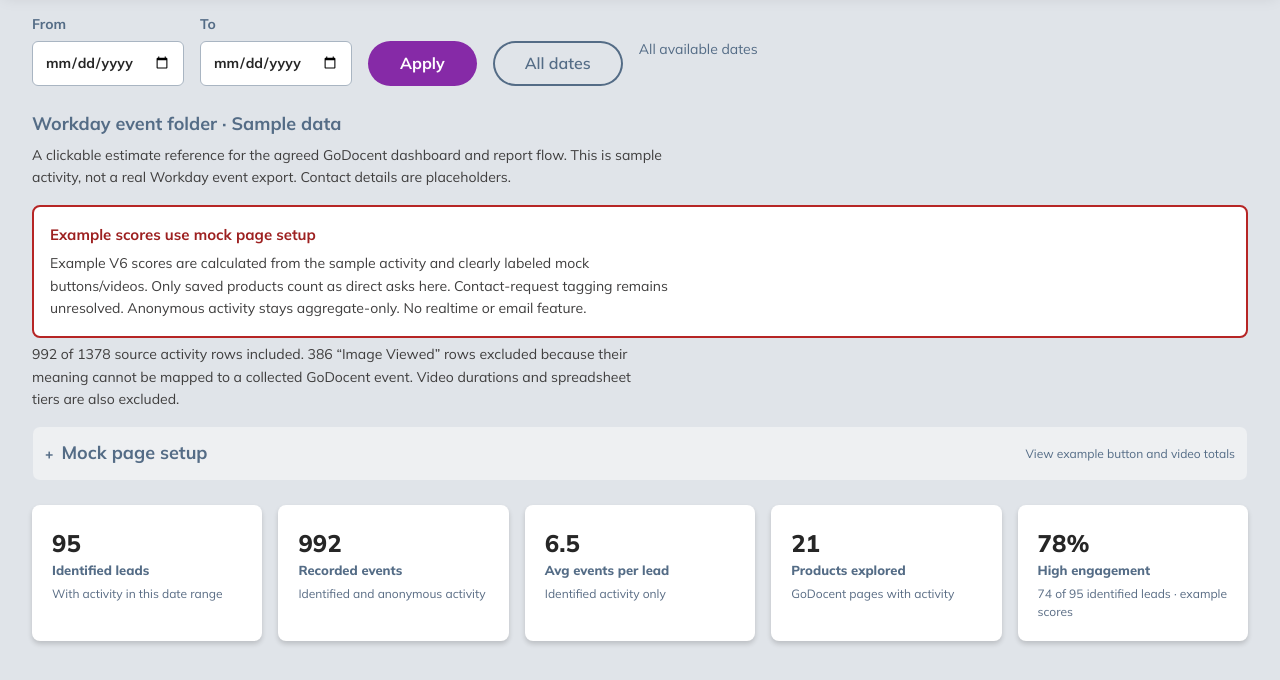
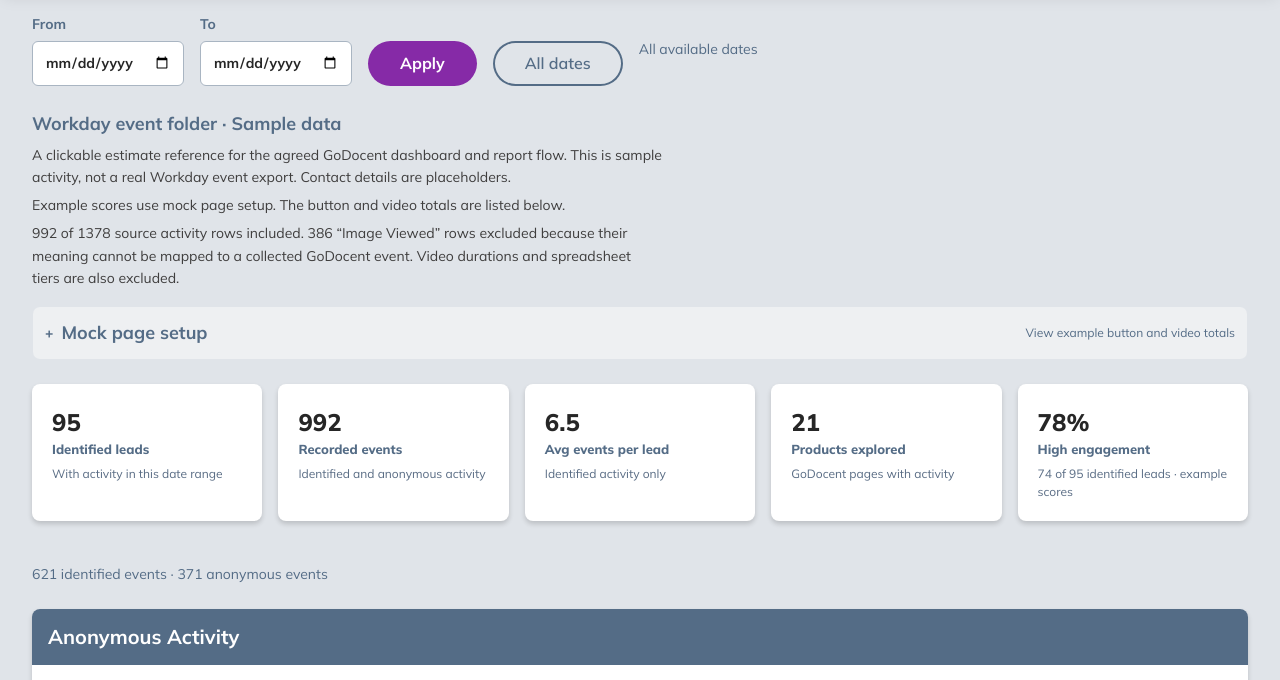
Before and after one commit to jessehall/godocent-dashboard-demo, a plain HTML site: page workday/index.html in a window 1280 px wide. Shown: the part 112-792 px from the top of the page. Drawn offline with Linux system fonts and the light colour scheme.

Commit message:
Remove standalone review callouts from demo

```diff
--- a/workday/index.html
+++ b/workday/index.html
@@ -684,9 +684,6 @@ button:disabled { cursor: default; }
 .workday-date-filter input,.workday-profile-filters input,.workday-profile-filters select{font:inherit;color:var(--godo-gray-1);background:white;border:1px solid var(--godo-gray-7);border-radius:.375rem;min-height:2.8125rem;padding:.5rem .75rem;max-width:100%}
 .workday-profile-filters select{appearance:auto;padding-right:2rem}
 .workday-date-status{align-self:center;color:var(--godo-gray-3);font-size:.875rem}
-.workday-scope-note{border:2px solid #b62525;border-radius:var(--panel-radius);background:white;padding:1rem;margin-top:1rem}
-#workday-app .workday-scope-note strong{font-size:.9375rem;color:#9d2020}
-.workday-scope-note p{font-size:.875rem}
 .workday-pending-metric{outline:2px solid #b62525;outline-offset:0}
 .workday-pending-metric .metric-value{font-size:1.5rem}
 .workday-score-badge{padding:.25rem .5rem;border:1px solid #b62525;border-radius:9999px;color:#9d2020;font-size:.6875rem;font-weight:800;white-space:nowrap}
@@ -738,9 +735,6 @@ button:disabled { cursor: default; }
 .workday-history time{font-size:.75rem;white-space:nowrap;color:var(--godo-gray-3)}
 .workday-product-history{margin-top:.5rem}
 .workday-product-history>summary{font-size:.8125rem;color:var(--godo-gray-3);cursor:pointer}
-.workday-data-gaps{outline:2px solid #b62525;outline-offset:0}
-.workday-data-gaps ul{margin:0;padding-left:1.25rem;font-size:.875rem;line-height:1.7}
-.workday-data-gaps li+li{margin-top:.65rem}
 .workday-export-actions{display:flex;flex-wrap:wrap;gap:.75rem}
 .workday-empty{padding:1rem 0;font-size:.875rem;color:var(--godo-gray-3);line-height:1.6}
 .workday-report{max-width:52rem;margin:1.5rem auto;background:white;border-radius:var(--panel-radius);box-shadow:var(--panel-shadow);overflow:hidden}
@@ -1458,20 +1452,6 @@ function mockPageSetup() {
   disclosure.append(title, body);
   return disclosure;
 }
-function dataGaps() {
-  const gaps = section('Items for Chris to estimate', 'Red outlines identify planned work or missing inputs. The demo shows the agreed layout and actions.', 'section workday-data-gaps');
-  const list = el('ul');
-  for (const text of [
-    'Anonymous activity: retain aggregate page, action and date counts. Visitor IDs, fingerprinting, individual histories and anonymous lead scoring are deferred.',
-    'Folder analytics: connect this dashboard to the selected folder and define owner/invitee permissions. This static file represents one sample event folder.',
-    'Example V6 scores use mock button/video setup stored in the JSON. Replace those example values with the actual page setup before using scores for a real event. Historical page changes, video counting, click timing and staff/test exclusions still need to be settled.',
-    'Contact-request classification is unresolved. GoDocent does not currently tag buttons as demo or contact requests. This demo scores saved products as direct asks and does not invent contact-request tags.',
-    'Report publication: create and store a fixed report per attendee and date range. The random report links here demonstrate navigation; production report pages need server-side publication and access rules.',
-    'CSV export: keep the download at the bottom and include the full folder dataset with report links. This demo exports all included sample events, regardless of dashboard filters.'
-  ]) list.append(el('li', text));
-  gaps.body.append(list, el('p', 'Excluded: email generation, Open Email, realtime updates, scraped company/job/LinkedIn details, video watch time and confirmed bookings.', 'workday-subtitle'));
-  return gaps.node;
-}
 function download(name, content, type) {
   const url = URL.createObjectURL(new Blob([content], { type }));
   const link = el('a'); link.href = url; link.download = name; link.click();
@@ -1489,11 +1469,7 @@ function renderDashboard() {
   const summary = model.summary;
   const intro = el('div', '', 'source-note');
   intro.append(el('strong', data.event.name + ' event folder · Sample data'), el('p', 'A clickable estimate reference for the agreed GoDocent dashboard and report flow. This is sample activity, not a real Workday event export. Contact details are placeholders.'));
-  const planned = el('div', '', 'workday-scope-note');
-  planned.append(el('strong', scoresAvailable() ? 'Example scores use mock page setup' : 'Estimate scope'), el('p', scoresAvailable() ?
-    'Example V6 scores are calculated from the sample activity and clearly labeled mock buttons/videos. Only saved products count as direct asks here. Contact-request tagging remains unresolved. Anonymous activity stays aggregate-only. No realtime or email feature.' :
-    'Anonymous activity is included as aggregate counts. Anonymous ID tracking is deferred. Folder permissions and scoring inputs remain open. Reports open on click. No realtime or email feature.'));
-  intro.append(planned);
+  if (scoresAvailable()) intro.append(el('p', 'Example scores use mock page setup. The button and video totals are listed below.'));
   if (data.source?.originalInteractionRows != null) intro.append(el('p', data.source.includedInteractionRows + ' of ' + data.source.originalInteractionRows + ' source activity rows included. ' + data.source.excludedInteractionRows + ' “Image Viewed” rows excluded because their meaning cannot be mapped to a collected GoDocent event. Video durations and spreadsheet tiers are also excluded.'));
   const setup = mockPageSetup();
   if (setup) intro.append(setup);
@@ -1519,7 +1495,7 @@ function renderDashboard() {
   const exports = el('div', '', 'workday-export-actions');
   exports.append(button('Export activity CSV', exportCsv, 'btn btn-primary'), button('Download source JSON', () => download('workday.json', JSON.stringify(data, null, 2), 'application/json')));
   exportSection.body.append(exports);
-  dashboard.replaceChildren(intro, overview, breakdown, anonymous, products.node, insights, buildProfiles(), dataGaps(), exportSection.node);
+  dashboard.replaceChildren(intro, overview, breakdown, anonymous, products.node, insights, buildProfiles(), exportSection.node);
 }
 function reportFor(person) {
   const report = el('article', '', 'workday-report');
```
